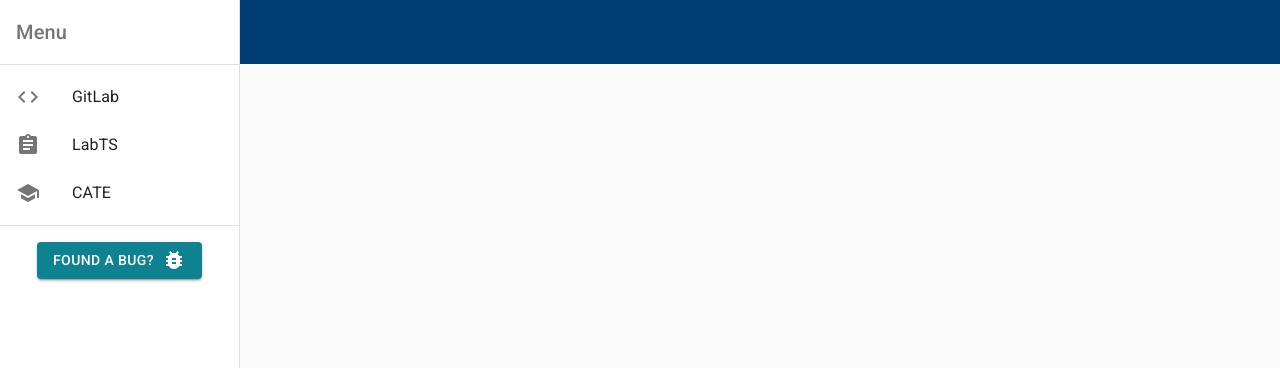
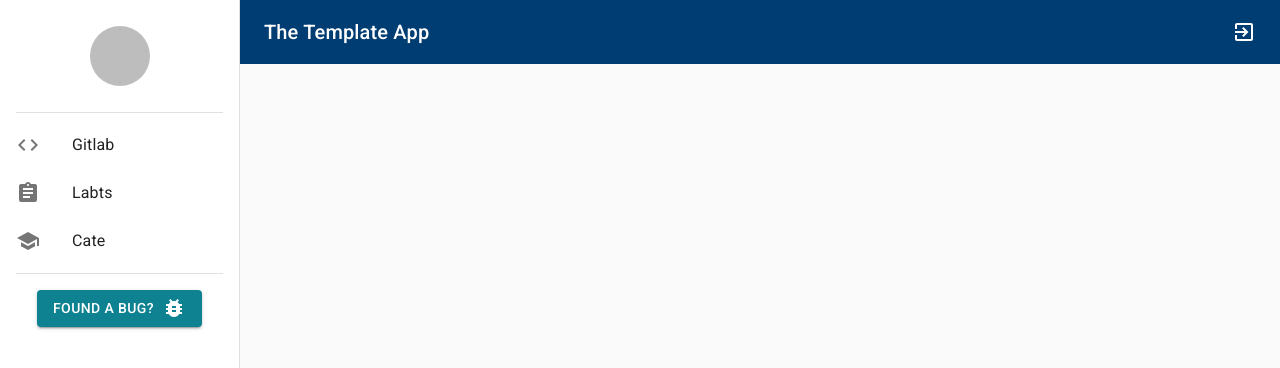
Before and after one commit to JordanGlanfield/double_blind_code_reviewer, a React (Create React App) app in the folder frontend/: page / in a window 1280 px wide. Shown: the top 368 px of the page. Built offline with nearby package versions, Linux system fonts and the light colour scheme; no server answers; sample sign-in values are in the browser's storage.

Commit message:
Improve UI and positioning on page

```diff
--- a/frontend/src/components/appLayout/AppLayout.js
+++ b/frontend/src/components/appLayout/AppLayout.js
@@ -1,18 +1,19 @@
-import React, {useState} from 'react'
-import Header from '../topbar/TopBar.js'
-import Sidebar from '../sidebar/Sidebar.js'
-import useResponsiveSidebar from '../sidebar/responsiveSidebarHook.js'
-import {CssBaseline} from '@material-ui/core/index'
-import authenticationService from "../../utils/authenticationService";
-import routes from '../../constants/routes'
-import {BrowserRouter, Route} from "react-router-dom";
-import Home from "../home/Home";
+import React from "react"
+import TopBar from "../topbar/TopBar.js"
+import Sidebar from "../sidebar/Sidebar.js"
+import useResponsiveSidebar from "../sidebar/responsiveSidebarHook.js"
+import { CssBaseline } from "@material-ui/core/index"
+import authenticationService from "../../utils/authenticationService"
+import routes from "../../constants/routes"
+import { BrowserRouter, Route } from "react-router-dom"
+import Home from "../home/Home"
+import useUserInformation from "../topbar/userInfoHook"
 
 const AppLayout = props => {
   const sidebarHandle = useResponsiveSidebar()
-    const [pageTitle, setPageTitle] = useState('')
+  const userInfo = useUserInformation(props.history)
 
-    const logout = (event) => {
+  const logout = event => {
     event.preventDefault()
     authenticationService.logout()
     props.history.push(routes.LOGIN)
@@ -21,15 +22,17 @@ const AppLayout = props => {
   return (
     <BrowserRouter>
       <div>
-                <CssBaseline/>
-                <Header pageTitle={pageTitle}
-                        appHistory={props.history}
+        <CssBaseline />
+        <TopBar
           onLogoutAction={logout}
-                        toggleSidebar={sidebarHandle.toggleSidebar}/>
-                <Sidebar useResponsiveSidebar={sidebarHandle}/>
-                <Route exact path={routes.HOME} render={(routeProps) => (
-                    <Home {...routeProps} setPageTitle={setPageTitle}/>
-                )}/>
+          toggleSidebar={sidebarHandle.toggleSidebar}
+        />
+        <Sidebar useResponsiveSidebar={sidebarHandle} userInfo={userInfo} />
+        <Route
+          exact
+          path={routes.HOME}
+          render={routeProps => <Home {...routeProps} />}
+        />
       </div>
     </BrowserRouter>
   )
--- a/frontend/src/components/home/style.js
+++ b/frontend/src/components/home/style.js
@@ -1,20 +1,20 @@
-import {makeStyles} from "@material-ui/core";
-import drawerWidth from "../../constants/layout";
+import { makeStyles } from "@material-ui/core"
+import drawerWidth from "../../constants/layout"
 
 const useStyles = makeStyles(theme => ({
   main: {
     flexGrow: 1,
-        height: '100vh',
-        [theme.breakpoints.up('md')]: {
+    height: "100vh",
+    [theme.breakpoints.up("md")]: {
       marginLeft: drawerWidth
-        },
+    }
   },
   container: {
-        paddingTop: theme.spacing(8),
-        paddingBottom: theme.spacing(4),
+    marginTop: theme.spacing(8),
+    padding: theme.spacing(4)
   },
   gridContainer: {
-        padding: theme.spacing(4)
+    padding: theme.spacing(2)
   }
 }))
 
--- a/frontend/src/components/sidebar/Sidebar.js
+++ b/frontend/src/components/sidebar/Sidebar.js
@@ -1,4 +1,4 @@
-import React from 'react'
+import React from "react"
 import {
   Button,
   Divider,
@@ -7,47 +7,55 @@ import {
   List,
   ListItem,
   ListItemIcon,
-    ListItemText,
-    Typography
-} from '@material-ui/core/index'
+  ListItemText
+} from "@material-ui/core/index"
 import {
   Assignment as AssignmentIcon,
   BugReport as BugReportIcon,
   Code as CodeIcon,
   School as SchoolIcon
-} from '@material-ui/icons/index'
-import useStyles from "./style";
-
+} from "@material-ui/icons/index"
+import useStyles from "./style"
+import Avatar from "@material-ui/core/Avatar"
+import Typography from "@material-ui/core/Typography"
+import Container from "@material-ui/core/Container"
 
 const linksToIcons = [
-    ['GitLab', 'https://gitlab.doc.ic.ac.uk', <CodeIcon/>],
-    ['LabTS', 'https://teaching.doc.ic.ac.uk/labts', <AssignmentIcon/>],
-    ['CATE', 'https://cate.doc.ic.ac.uk', <SchoolIcon/>]
+  ["Gitlab", "https://gitlab.doc.ic.ac.uk", <CodeIcon />],
+  ["Labts", "https://teaching.doc.ic.ac.uk/labts", <AssignmentIcon />],
+  ["Cate", "https://cate.doc.ic.ac.uk", <SchoolIcon />]
 ]
 
 const issuesLink = "https://gitlab.doc.ic.ac.uk/edtech/tapp/issues"
 
-export default (props) => {
-    const {isOpenOnMobile, toggleSidebar} = props.useResponsiveSidebar
+export default props => {
+  const { userFstName, userLastName } = props.userInfo
+  const { isOpenOnMobile, toggleSidebar } = props.useResponsiveSidebar
   const classes = useStyles()
 
-
   const drawer = (
-        <div className={classes.sidebar}>
+    <div>
       <div className={classes.drawerSideBlock}>
-                <Typography variant="h6" color="textSecondary">Menu</Typography>
+        <Container className={classes.container}>
+          <Avatar className={classes.avatar}>{userFstName.charAt(0)}</Avatar>
+          <Typography color="textSecondary">
+            {userFstName} {userLastName}
+          </Typography>
+        </Container>
       </div>
-            <Divider/>
-            <List>{linksToIcons.map(([text, link, icon]) => (
+      <Divider variant="middle" />
+      <List>
+        {linksToIcons.map(([text, link, icon]) => (
           <ListItem button key={text} component="a" href={link} target="_blank">
             <ListItemIcon>{icon}</ListItemIcon>
-                        <ListItemText primary={text}/>
+            <ListItemText primary={text} />
           </ListItem>
-            ))}</List>
-            <Divider/>
+        ))}
+      </List>
+      <Divider variant="middle" />
       <div className={classes.drawerCenteredBlock}>
         <Button variant="contained" color="secondary" href={issuesLink}>
-                    Found a bug? <BugReportIcon className={classes.rightIcon}/>
+          Found a bug? <BugReportIcon className={classes.rightIcon} />
         </Button>
       </div>
     </div>
@@ -61,7 +69,7 @@ export default (props) => {
           open={isOpenOnMobile}
           onClose={toggleSidebar}
           ModalProps={{ keepMounted: true }}
-                    classes={{ paper: classes.drawerPaper}}>
+          classes={{ paper: classes.drawerPaper }}>
           {drawer}
         </Drawer>
       </Hidden>
--- a/frontend/src/components/sidebar/style.js
+++ b/frontend/src/components/sidebar/style.js
@@ -1,36 +1,43 @@
-import {makeStyles} from "@material-ui/core/index"
+import { makeStyles } from "@material-ui/core/index"
 import drawerWidth from "../../constants/layout"
 
 const useStyles = makeStyles(theme => ({
   drawer: {
-        [theme.breakpoints.up('md')]: {
+    [theme.breakpoints.up("md")]: {
       width: drawerWidth,
-            flexShrink: 0,
+      flexShrink: 0
     },
     display: "flex"
-    },
-    sidebar: {
-        top: 54
   },
   drawerPaper: {
     width: drawerWidth
   },
   drawerSideBlock: {
-        display: 'flex',
-        alignItems: 'center',
+    display: "flex",
+    alignItems: "center",
     padding: theme.spacing(2),
-        ...theme.mixins.toolbar,
+    ...theme.mixins.toolbar
   },
   drawerCenteredBlock: {
-        display: 'flex',
-        alignItems: 'center',
-        justifyContent: 'center',
+    display: "flex",
+    alignItems: "center",
+    justifyContent: "center",
     padding: theme.spacing(2),
-        ...theme.mixins.toolbar,
+    ...theme.mixins.toolbar
   },
   rightIcon: {
-        marginLeft: theme.spacing(1),
+    marginLeft: theme.spacing(1)
   },
+  avatar: {
+    margin: 10,
+    width: 60,
+    height: 60
+  },
+  container: {
+    display: "flex",
+    flexDirection: "column",
+    alignItems: "center"
+  }
 }))
 
 export default useStyles
--- a/frontend/src/components/topbar/TopBar.js
+++ b/frontend/src/components/topbar/TopBar.js
@@ -1,26 +1,25 @@
-import React, {useState} from 'react'
-import {AppBar, IconButton, Toolbar, Typography, useScrollTrigger} from '@material-ui/core/index'
-import {ExitToApp as ExitIcon, Menu as MenuIcon} from '@material-ui/icons'
-import {StyledMenu, StyledMenuItem, useStyles} from "./style"
-import Button from "@material-ui/core/Button"
-import useUserDisplayName from './userDisplayNameHook'
-import ListItemIcon from "@material-ui/core/ListItemIcon";
-import ListItemText from "@material-ui/core/ListItemText";
+import React from "react"
+import {
+  AppBar,
+  IconButton,
+  Toolbar,
+  Typography,
+  useScrollTrigger
+} from "@material-ui/core/index"
+import { ExitToApp as ExitIcon, Menu as MenuIcon } from "@material-ui/icons"
+import { useStyles } from "./style"
 
-function ElevationScroll({children, window}) {
+function ElevationScroll({ children, window }) {
   return React.cloneElement(children, {
-        elevation: useScrollTrigger({disableHysteresis: true, threshold: 0}) ? 4 : 0
+    elevation: useScrollTrigger({ disableHysteresis: true, threshold: 0 })
+      ? 4
+      : 0
   })
 }
 
 export default props => {
-    const {appHistory, onLogoutAction, toggleSidebar} = props
+  const { onLogoutAction, toggleSidebar } = props
   const classes = useStyles()
-    const [anchorElem, setAnchorElem] = useState(null)
-    const [userDisplayName] = useUserDisplayName(appHistory)
-
-    const openMenu = (event) => setAnchorElem(event.currentTarget)
-    const closeMenu = () => setAnchorElem(null)
 
   return (
     <ElevationScroll {...props}>
@@ -32,24 +31,18 @@ export default props => {
             aria-label="Side Menu Toggle"
             onClick={toggleSidebar}
             className={classes.drawerButton}>
-                        <MenuIcon/>
+            <MenuIcon />
           </IconButton>
-                    <Typography variant="h6" className={classes.lastItemLeft}>{props.pageTitle}</Typography>
-                    <Button aria-controls="User menu" aria-haspopup="true" color="inherit" onClick={openMenu}>
-                        {userDisplayName}
-                    </Button>
-                    <StyledMenu
-                        keepMounted
-                        anchorEl={anchorElem}
-                        open={Boolean(anchorElem)}
-                        onClose={closeMenu}>
-                        <StyledMenuItem onClick={onLogoutAction}>
-                            <ListItemIcon>
-                                <ExitIcon/>
-                            </ListItemIcon>
-                            <ListItemText primary="Log Out"/>
-                        </StyledMenuItem>
-                    </StyledMenu>
+          <Typography variant="h6" className={classes.lastItemLeft}>
+            The Template App
+          </Typography>
+          <IconButton
+            edge="end"
+            aria-label="Log out"
+            color="inherit"
+            onClick={onLogoutAction}>
+            <ExitIcon />
+          </IconButton>
         </Toolbar>
       </AppBar>
     </ElevationScroll>
--- a/frontend/src/components/topbar/userDisplayNameHook.js
+++ /dev/null
@@ -1,26 +0,0 @@
-import {useEffect, useState} from "react";
-import performOrRedirect from "../../utils/redirection";
-import routes from "../../constants/routes";
-import authConstants from '../../constants/auth'
-
-export default (history) => {
-    const [userDisplayName, setUserDisplayName] = useState('')
-
-    useEffect(() => {
-        const requestOptions = {
-            headers: {'Authorization': authConstants.ACCESS_TOKEN_HEADER()}
-        }
-
-        const fetchUserDetails = async () => {
-            return fetch('/api/userinfo', requestOptions)
-        }
-        fetchUserDetails().then(response =>
-            performOrRedirect(
-                response,
-                (data) => setUserDisplayName(data.firstname),
-                () => history.push(routes.LOGIN)
-            )
-        )
-    })
-    return [userDisplayName]
-}
--- /dev/null
+++ b/frontend/src/components/topbar/userInfoHook.js
@@ -0,0 +1,33 @@
+import { useEffect, useState } from "react"
+import performOrRedirect from "../../utils/redirection"
+import routes from "../../constants/routes"
+import authConstants from "../../constants/auth"
+
+export default history => {
+  const [userFstName, setUserFstName] = useState("")
+  const [userLastName, setUserLastName] = useState("")
+
+  useEffect(() => {
+    const requestOptions = {
+      headers: { Authorization: authConstants.ACCESS_TOKEN_HEADER() }
+    }
+
+    const fetchUserDetails = async () => {
+      return fetch("/api/userinfo", requestOptions)
+    }
+    fetchUserDetails().then(response =>
+      performOrRedirect(
+        response,
+        data => {
+          setUserFstName(data.firstname)
+          setUserLastName(data.lastname)
+        },
+        () => history.push(routes.LOGIN)
+      )
+    )
+  })
+  return {
+    userFstName,
+    userLastName
+  }
+}
```
Also changed, not shown: frontend/src/components/home/Home.js (+8 -12 lines), 2 other files (tests, documents, lock files or other folders). Lines whose indentation alone changed are shown as unchanged.
